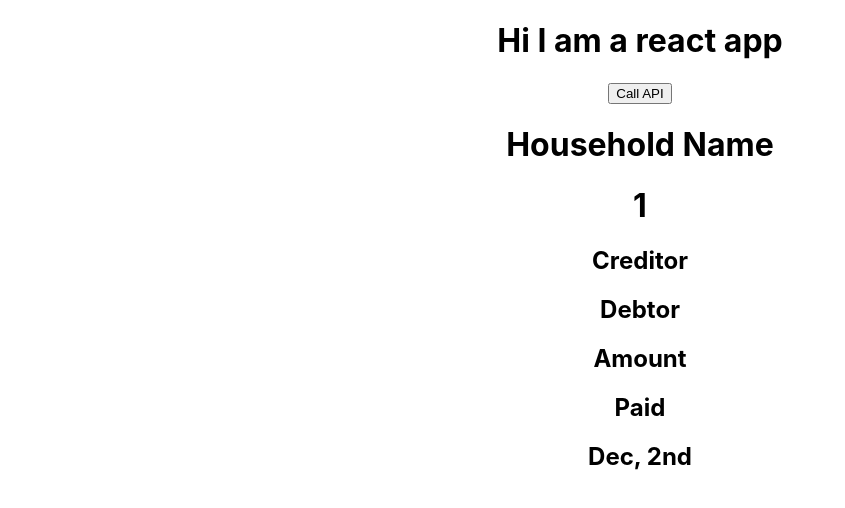
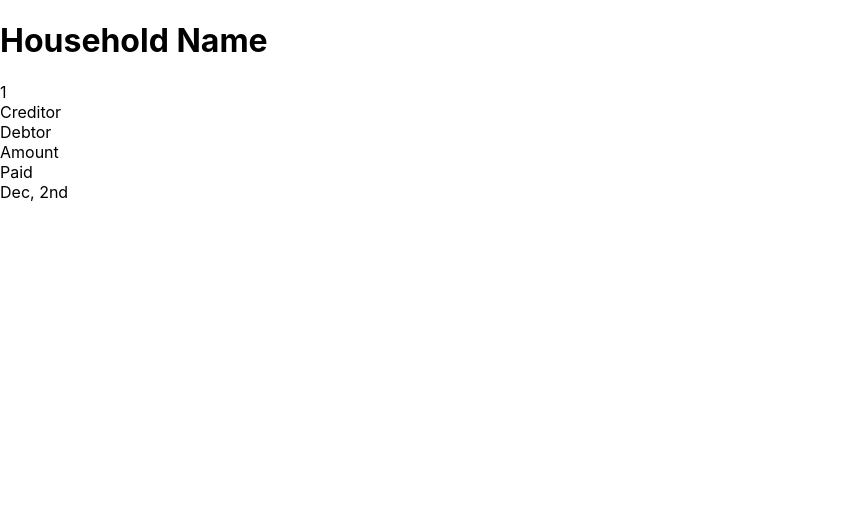
Before and after one commit to rynplynch/housemate, a React (Create React App) app in the folder frontend/: page / in a window 1280 px wide. Shown: the top 508 px of the page, without its empty margins (0-845 px from the left). Built offline with nearby package versions, Linux system fonts and the light colour scheme.

Commit message:
Added createbill component

```diff
--- a/frontend/package.json
+++ b/frontend/package.json
@@ -7,6 +7,7 @@
     "@testing-library/react": "^13.4.0",
     "@testing-library/user-event": "^13.5.0",
     "react": "^18.2.0",
+    "react-bootstrap": "^2.7.2",
     "react-dom": "^18.2.0",
     "react-scripts": "5.0.1",
     "web-vitals": "^2.1.4"
--- a/frontend/src/App.js
+++ b/frontend/src/App.js
@@ -2,50 +2,56 @@ import * as React from 'react';
 import './App.css';
 import Household from './Household/Household'
 
-const URL =`localhost:8080/bills`
+// const URL =`localhost:8080/bills`
 
 class App extends React.Component{
+render () {
+return (
+  <div>
+    <Household/>
+  </div>
+)
+};
+}
+//   state ={
+//     person: [
+//       {title: 'title', body: 'Before the call is made'},
+//       {title: 'title', body: 'Before the call is made'},
+//       {title: 'title', body: 'Before the call is made'},
+//     ]
+//   }
 
-  state ={
-    person: [
-      {title: 'title', body: 'Before the call is made'},
-      {title: 'title', body: 'Before the call is made'},
-      {title: 'title', body: 'Before the call is made'},
-    ]
-  }
+// nameChangedHandler = (event) => {
+//   this.setState({
+//     person: [
+//       {title: 'title0', body: "body of the state"},
+//       {title: 'title1', body: "body of the state"},
+//       {title: 'title2', body: "body of the state"},
+//     ]
 
-nameChangedHandler = (event) => {
-  this.setState({
-    person: [
-      {title: 'title0', body: "body of the state"},
-      {title: 'title1', body: "body of the state"},
-      {title: 'title2', body: "body of the state"},
-    ]
+//   }
+//   )
+// }
 
-  }
-  )
-}
+// handleSubmit = (event)=>{
+//   fetch('https:jsonplaceholder.typicode.com/posts/1')
+//       .then((response) => response.json())
+//       .then((json) => console.log(json))
+//       .catch(err => console.log(err))
+// }
+// switchNameHandler = () => {
+//   console.log('was clicked!');
+// }
 
-handleSubmit = (event)=>{
-  fetch('https:jsonplaceholder.typicode.com/posts/1')
-      .then((response) => response.json())
-      .then((json) => console.log(json))
-      .catch(err => console.log(err))
-}
-switchNameHandler = () => {
-  console.log('was clicked!');
-}
-
-  render () {
-    return (
-      <div className="App">
-        <h1>Hi I am a react app</h1>
-        <button onClick={this.handleSubmit}>Call API</button>
-        <Household/>
-      </div>
-    )
-  };
-}
+//   render () {
+//     return (
+//       <div className="App">
+//         <h1>Hi I am a react app</h1>
+//         <button onClick={this.handleSubmit}>Call API</button>
+//         <Household/>
+//       </div>
+//     )
+//   };
 
 
 export default App;
--- a/frontend/src/Bills/Bills.js
+++ b/frontend/src/Bills/Bills.js
@@ -1,30 +1,21 @@
 import * as React from "react";
+import Card from 'react-bootstrap/Card';
 
 const bills = (props) => {
 
     return (
-      <div className="Bills">
-        <h1>{props.id}</h1>
-         <h2>
-          {props.creditor}
-         </h2>
-         <h2>
-          {props.debtor}
-         </h2>
-         <h2>
-          {props.amount}
-         </h2>
-         <h2>
-          {props.paid}
-         </h2>
-         <h2>
-          {props.body}
-         </h2>
-         <h2>
-           {props.due}
-         </h2>
-      </div>
-    )
+      <Card>
+        <Card.Body>
+          <Card.Title>{props.id}</Card.Title>
+          <Card.Body>{props.creditor}</Card.Body>
+          <Card.Body>{props.debtor}</Card.Body>
+          <Card.Body>{props.amount}</Card.Body>
+          <Card.Body>{props.paid}</Card.Body>
+          <Card.Body>{props.description}</Card.Body>
+          <Card.Body>{props.due}</Card.Body>
+        </Card.Body>
+      </Card>
+    );
 }
 
 export default bills;
--- a/frontend/src/Household/Household.js
+++ b/frontend/src/Household/Household.js
@@ -6,7 +6,7 @@ class Household extends React.Component{
 
   state ={
     household: {name: 'Household Name'},
-    bills:{
+    bills:[{
       id: 1,
       creditor: 'Creditor',
       debtor: 'Debtor',
@@ -15,20 +15,23 @@ class Household extends React.Component{
       description: 'Description',
       due: 'Dec, 2nd'
     }
+           ]
   }
 
   render () {
+      const i = 0;
+    const bills = this.state.bills.map((d) => d.amount);
     return (
       <div className="Household">
         <h1>{this.state.household.name}</h1>
         <Bills
-          id={this.state.bills.id}
-          creditor={this.state.bills.creditor}
-          debtor={this.state.bills.debtor}
-          amount={this.state.bills.amount}
-          paid={this.state.bills.paid}
-          description={this.state.bills.body}
-          due={this.state.bills.due}/>
+          id={this.state.bills[i].id}
+          creditor={this.state.bills[i].creditor}
+          debtor={this.state.bills[i].debtor}
+          amount={this.state.bills[i].amount}
+          paid={this.state.bills[i].paid}
+          description={this.state.bills[i].body}
+          due={this.state.bills[i].due}/>
       </div>
     )
   };
```
Also changed, not shown: frontend/src/Bills/CreateBill.js (added, +21 -0 lines), 2 other files (tests, documents, lock files or other folders).
